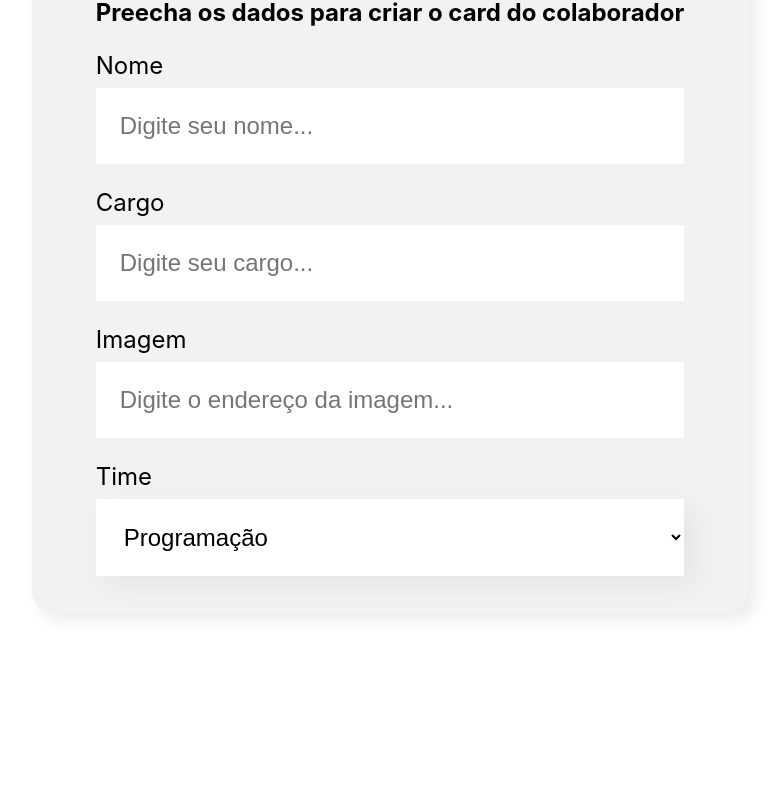
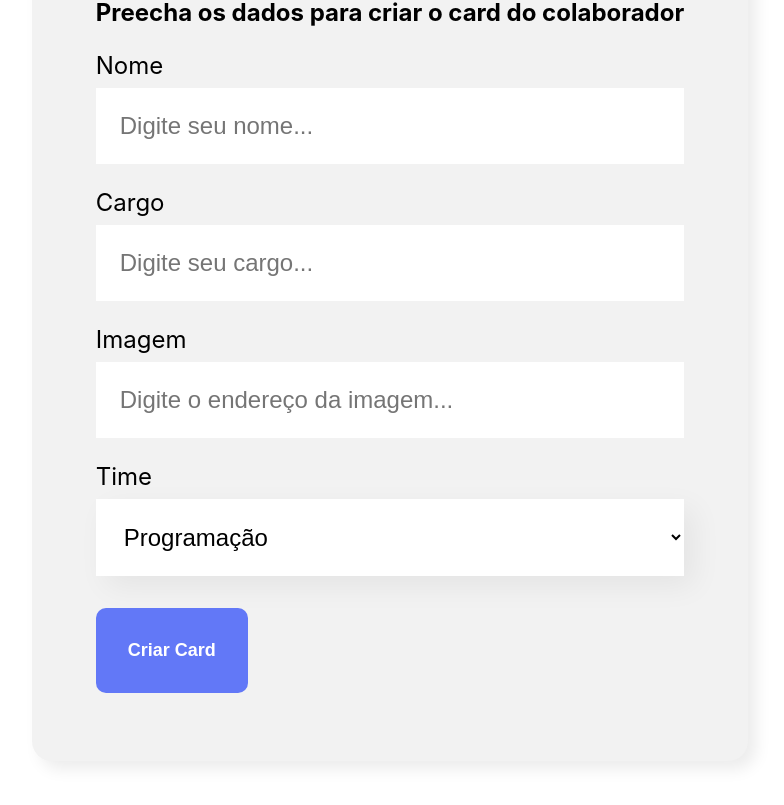
Before and after one commit to LeonardoTorresRodrigues/organo, a React (Create React App) app: page / in a window 1280 px wide. Shown: the part 636-1441 px from the top of the page, without its empty margins (250-1034 px from the left). Before the commit the page ends 1328 px from the top, so only its background shows below. Built offline with nearby package versions, Linux system fonts and the light colour scheme.

Commit message:
feat: add Botao component

```diff
--- /dev/null
+++ b/src/components/Botao/Botao.css
@@ -0,0 +1,15 @@
+.botao {
+    background-color: #6278F7;
+    border-radius: 10px;
+    font-weight: 700;
+    font-size: 18px;
+    padding: 32px;
+    border: none;
+    cursor: pointer;
+    color: #FFF;
+    margin: 32px 0;
+}
+
+.botao:hover {
+    color: #95FFD4;
+}
--- /dev/null
+++ b/src/components/Botao/index.js
@@ -0,0 +1,12 @@
+/* eslint-disable react/prop-types */
+import './Botao.css';
+
+const Botao = (props) => {
+    return (
+        <button className='botao'>
+            {props.children}
+        </button>
+    );
+};
+
+export default Botao;
--- a/src/components/Formulario/index.js
+++ b/src/components/Formulario/index.js
@@ -1,3 +1,4 @@
+import Botao from '../Botao';
 import CampoTexto from '../CampoTexto';
 import ListaSuspensa from '../ListaSuspensa';
 import './Formulario.css';
@@ -22,6 +23,7 @@
                 <CampoTexto label="Cargo" placeholder="Digite seu cargo"/>
                 <CampoTexto label="Imagem" placeholder="Digite o endereço da imagem"/>
                 <ListaSuspensa label="Time" itens={times} />
+                <Botao>Criar Card</Botao>
             </form>
         </section>
     );
```
